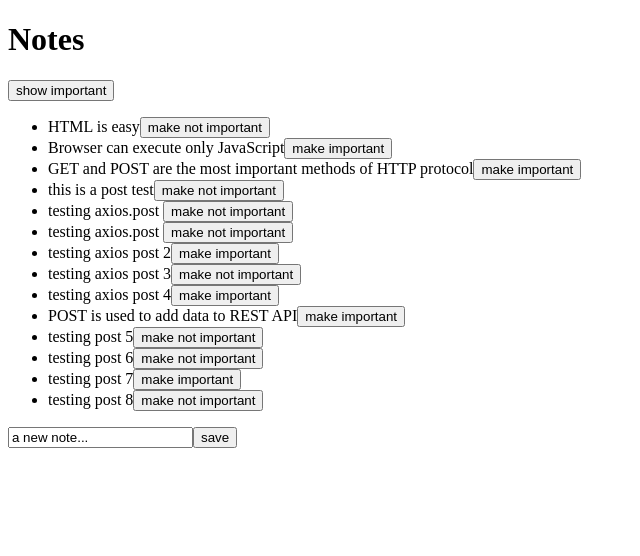
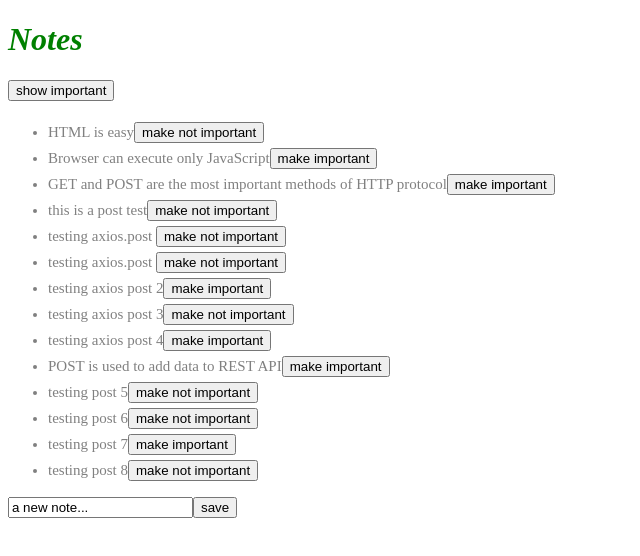
Before and after one commit to moodyKroko/fs-part2-notes, a React (Create React App) app: page / in a window 1280 px wide. Shown: the top 556 px of the page, without its empty margins (0-640 px from the left). Built offline with nearby package versions, Linux system fonts and the light colour scheme; data requests are answered from the project's data file.

Commit message:
add css to notes

```diff
--- a/src/App.js
+++ b/src/App.js
@@ -40,8 +40,7 @@ function App() {
     const note = notes.find((note) => note.id === id)
     const changedNote = { ...note, important: !note.important }
 
-    NoteService
-      .updateNoteImportance(id, changedNote)
+    NoteService.updateNoteImportance(id, changedNote)
       .then((updatedNote) => {
         setNotes(notes.map((note) => (note.id !== id ? note : updatedNote)))
       })
--- a/src/components/Note.js
+++ b/src/components/Note.js
@@ -3,7 +3,7 @@ const Note = ({ note, toggleImportance }) => {
 
   return (
     <>
-      <li>
+      <li className="note">
         {note.content}
         <button onClick={toggleImportance}>{label}</button>
       </li>
--- a/src/index.css
+++ b/src/index.css
@@ -1,4 +1,10 @@
 h1 {
-    color: green;
-    font-style: italic;
+  color: green;
+  font-style: italic;
 }
+
+.note {
+  color: gray;
+  padding-top: 5px;
+  font-size: 15px;
+}
--- a/src/index.js
+++ b/src/index.js
@@ -1,5 +1,6 @@
 import React from 'react'
 import ReactDOM from 'react-dom/client'
 import App from './App'
+import './index.css'
 
 ReactDOM.createRoot(document.getElementById('root')).render(<App />)
```
